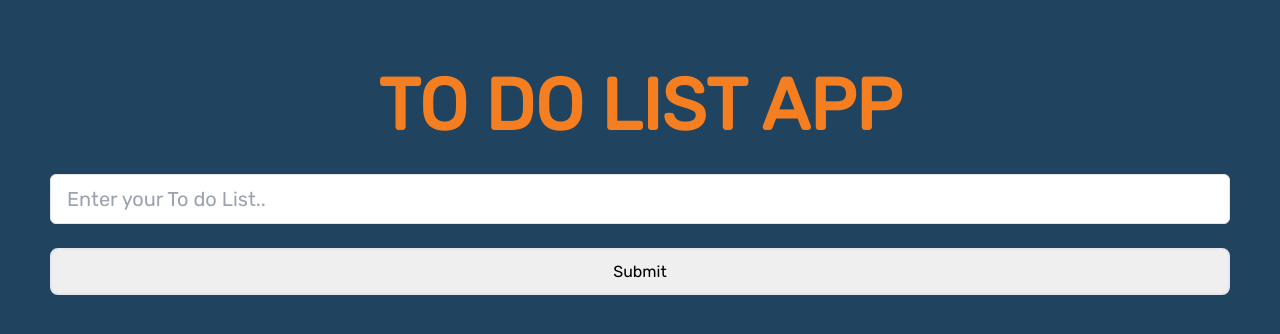
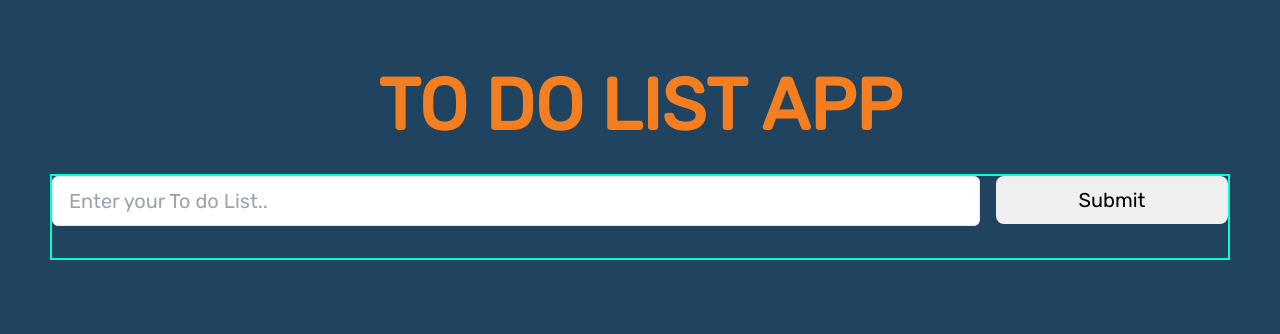
Before and after one commit to Piyabud/to-do-appList, a React app: page / in a window 1280 px wide. Shown: the top 334 px of the page. Built offline with nearby package versions, Linux system fonts and the light colour scheme; the HTML template or start-up script is replaced by a standard one.

Commit message:
fat : style page

```diff
--- a/src/App.jsx
+++ b/src/App.jsx
@@ -63,8 +63,6 @@ function App() {
     }
   };
 
-
-
   const editTask = (index) => {
     setEditIndex(index);
     setEditData(todos[index].todo);
@@ -98,9 +96,11 @@ function App() {
         {/* BODY-AREA */}
         <div className="text-xl px-[10px] py-[30px] ">
           <div className="flex justify-center mb-8 uppercase ">
-            <h1 className="text-4xl md:text-7xl font-extrabold text-[#f47e20]">To do List App</h1>
+            <h1 className="text-4xl md:text-7xl font-extrabold text-[#f47e20]">
+              To do List App
+            </h1>
           </div>
-          <div className="w-auto mb-10">
+          <div className="bd-check3 w-auto mb-10 md:mb-4 flex flex-col md:flex-row gap-4 md:justify-center ">
             <TaskInput
               data={data}
               onChange={onChange}
--- a/src/components/TaskButton.jsx
+++ b/src/components/TaskButton.jsx
@@ -2,11 +2,11 @@ import React from "react";
 
 function TaskButton({ onClick, children }) {
   return (
-    <div>
+    <div className="flex justify-center w-full items-start md:w-[20%] ">
       <button
         type="button"
         onClick={onClick}
-        className="btn w-full px-[16px] py-[10px] rounded-lg border-none  "
+        className=" w-[100%] px-[14px] py-[10px] rounded-lg border-none text-xl hover:border-2 hover:border-solid hover:border-[#f47e20] "
       >
         {children}
       </button>
--- a/src/components/TaskInput.jsx
+++ b/src/components/TaskInput.jsx
@@ -2,7 +2,7 @@ import React, { useState } from "react";
 
 function TaskInput({ data, onChange, onKeyDown }) {
   return (
-    <div className="w-full">
+    <div className="w-full md:w-[80%] ">
       <input
         type="text"
         placeholder="Enter your To do List.."
@@ -11,10 +11,10 @@ function TaskInput({ data, onChange, onKeyDown }) {
         onKeyDown={onKeyDown}
         className="
         placeholder-gray-400
-         text-xl mb-2 md:mb-6
+         text-xl mb-2 md:mb-8
         w-[100%] py-[10px] px-[16px] rounded-md
         border border-[#e4e6ed] border-solid
-        focus:border-solid focus:border focus:border-[#f47e20] "
+        focus:border-solid focus:border-2 focus:border-[#f47e20] focus:outline-none "
       />
     </div>
   );
--- a/src/components/TaskLists.jsx
+++ b/src/components/TaskLists.jsx
@@ -26,7 +26,7 @@ function TaskLists({
                   type="text"
                   value={editData}
                   onChange={(e) => setEditData(e.target.value)}
-                  className=" py-[10px] px-[16px] w-[100%] rounded-md
+                  className=" py-[10px] px-[16px] w-[100%] md:w-[75%] rounded-md
                         border border-[#e4e6ed] border-solid
                         focus:border-none focus:border focus:border-[#f47e20] "
                   onKeyDown={(e) => {
--- a/src/global.css
+++ b/src/global.css
@@ -10,7 +10,6 @@
   font-family: "Rubik", sans-serif;
   font-size: 16px;
   font-weight: 500;
-
 }
 .bg {
   background-color: hsl(206, 50%, 25%);
@@ -27,17 +26,6 @@
   border: 1px solid #f47e20;
 } */
 
-.btn {
-  padding: 12px 16px;
-  border: none;
-  border-radius: 8px;
-  border: 2px solid #e4e6ed;
-}
-
-.btn:hover {
-  border: 2px solid #f47e20;
-}
-
 .btn-img {
   background: none;
   border: none;
```
